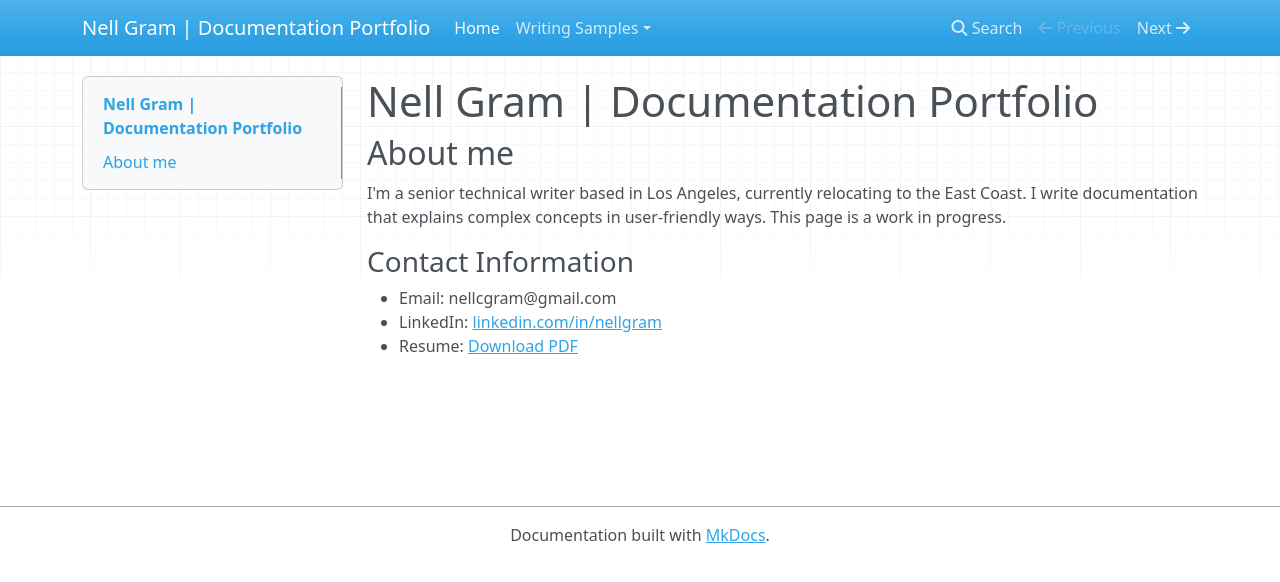
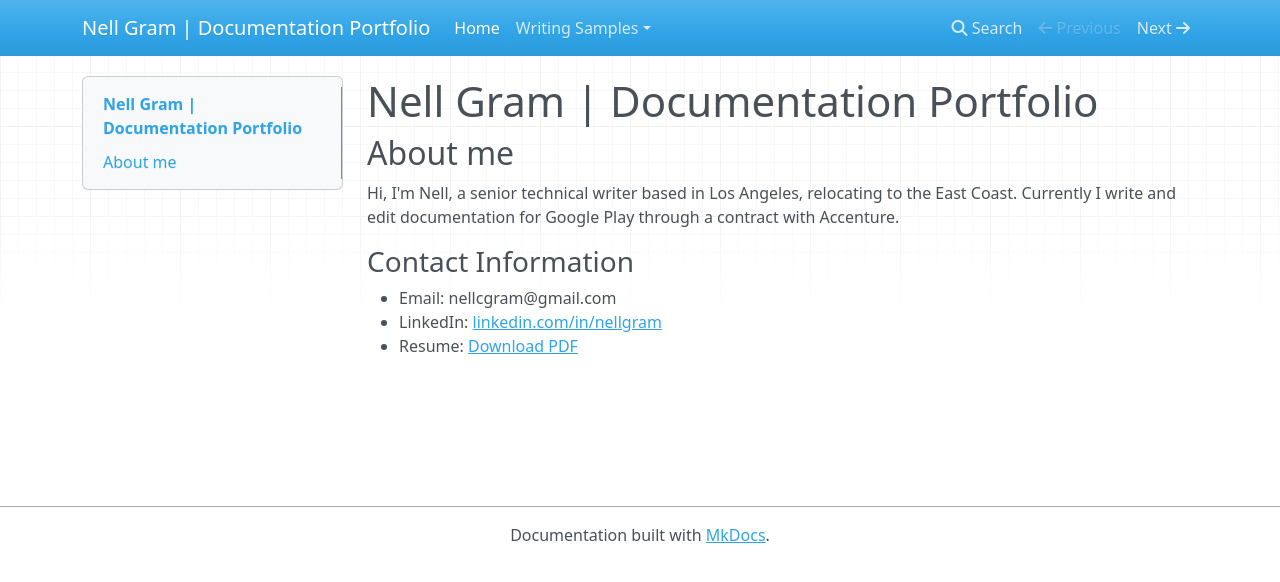
Before and after one commit to nellcgram/nellcgram.github.io, an MkDocs documentation site: the page built from docs/index.md, in a window 1280 px wide. Shown: the top 582 px of the page. Built offline with MkDocs 1.6.1, drawn with Linux system fonts in a browser that asks for light colours; nearby versions of some CDN libraries.

Commit message:
Update About Me bio with current role and Google Play contract
Co-Authored-By: Claude Sonnet 4.6 <noreply@anthropic.com>

```diff
--- a/docs/index.md
+++ b/docs/index.md
@@ -2,7 +2,7 @@
 
 ## About me
 
-I'm a senior technical writer based in Los Angeles, currently relocating to the East Coast. I write documentation that explains complex concepts in user-friendly ways. This page is a work in progress.
+Hi, I'm Nell, a senior technical writer based in Los Angeles, relocating to the East Coast. Currently I write and edit documentation for Google Play through a contract with Accenture.
 
 ### Contact Information
 
```
